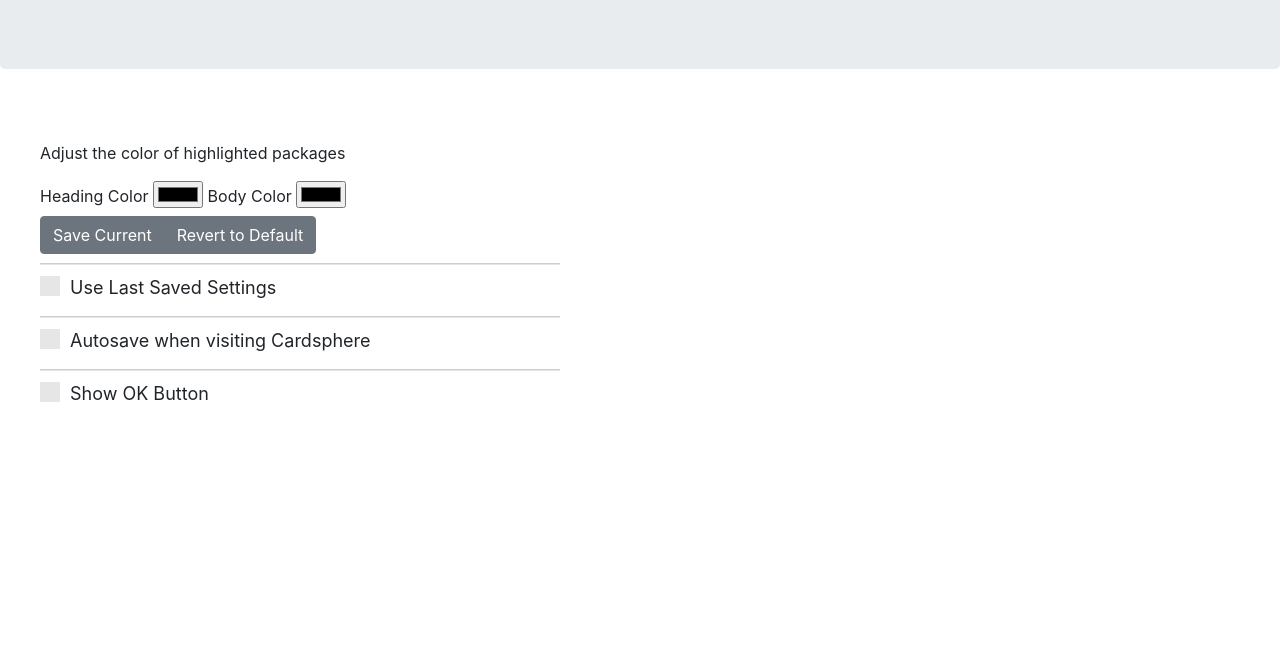
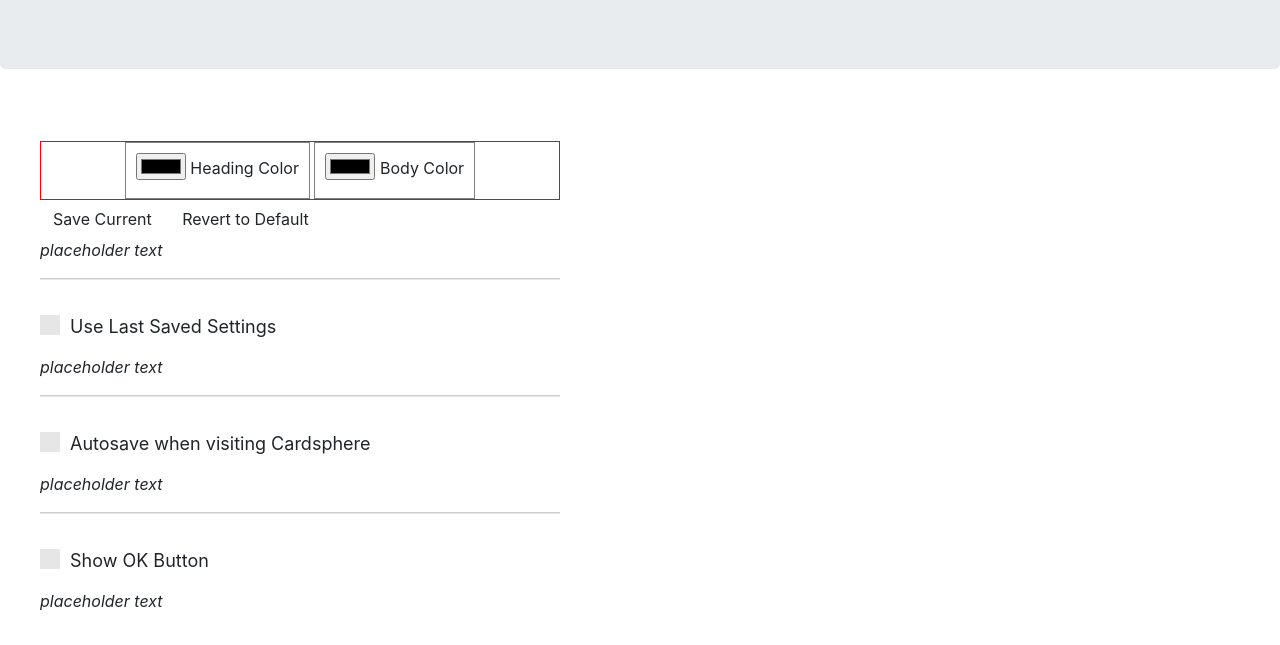
Before and after one commit to antoni-g/cardsphereUpdate, a browser extension: page cardsphereUpdate/options.html in a window 1280 px wide. Shown: the part 115-760 px from the top of the page. Drawn offline with nearby package versions, Linux system fonts and the light colour scheme.

Commit message:
html work

```diff
--- a/cardsphereUpdate/options.html
+++ b/cardsphereUpdate/options.html
@@ -17,20 +17,24 @@
 	</div>
 <div id='outer' class='outerBox'>
 	<div id='options' class='optionBox'>
-		<div id='colorSelection'>
-			<div><p>Adjust the color of highlighted packages</p>
-
-			<label for="headingColor">Heading Color</label>
-			<input type='color' id="headingColor"/>
-
-			<label for="bodyColor">Body Color</label>
-			<input type='color' id="bodyColor"/></div>
-			<div class="btn-group mr-2" role="group" id='colorButtons' aria-label="Color buttons">
-    			<button type="button" id='saveColor' class="btn btn-secondary">Save Current</button>
-    			<button type="button" id='default' class="btn btn-secondary">Revert to Default</button>
-  			</div>
+		<div id='colorSelectionOuter' class="colorOuter">
+				<div id='headingColorBox' class="colorSelector">
+					<input type='color' id="headingColor"/>
+					<label for="headingColor">Heading Color</label>
+				</div>
+				<div id='bodyColorBox' class="colorSelector">
+					<input type='color' id="bodyColor"/>
+					<label for="bodyColor">Body Color</label>
+				</div>
+			</div>
+			<div role="group" id='colorButtons' aria-label="Color buttons">
+	    		<button type="button" id='saveColor' class="btn">Save Current</button>
+	    		<button type="button" id='default' class="btn">Revert to Default</button>
+	  		</div>
 		</div>
+		<p><em>placeholder text</em></p>
 		<hr / class='divider'>
+		<br />
 
 		<div id='checkOptions'>
   			<label for="saveSettings" class="control control--checkbox">
@@ -38,14 +42,18 @@
   				<input type="checkbox" value="" id="saveSettings">
   				<div class="control__indicator"></div>
   			</label>
+  			<p><em>placeholder text</em></p>
   			<hr / class='divider'>
+  			<br />
 
   			<label class="control control--checkbox" for="autosave">
     			Autosave when visiting Cardsphere
     			<input class="form-check-input" type="checkbox" value="" id="autosave">
   				<div class="control__indicator"></div>
   			</label>
+  			<p><em>placeholder text</em></p>
   			<hr / class='divider'>
+  			<br />
 
 
   			<label class="control control--checkbox" for="okButton">
@@ -53,6 +61,9 @@
   				<input class="form-check-input" type="checkbox" class="filled-in"value="" id="okButton">
   				<div class="control__indicator"></div>
   			</label>
+  			<p><em>placeholder text</em></p>
+  			<br />
+  			<br />
   			</div>
 		</div>
 	</div>
--- a/cardsphereUpdate/styles.css
+++ b/cardsphereUpdate/styles.css
@@ -13,6 +13,18 @@ $color--secondary = #0E647D
     height: 200px;
     width: 800px;
     overflow: auto;
+}
+
+.colorOuter {
+	border: 1px solid red;
+	text-align:center;
+}
+
+.colorSelector {
+	margin:auto;
+	display: inline-block;
+	border: 1px solid grey;
+	padding: 10px;
 }
 
 .outerBox {
```
